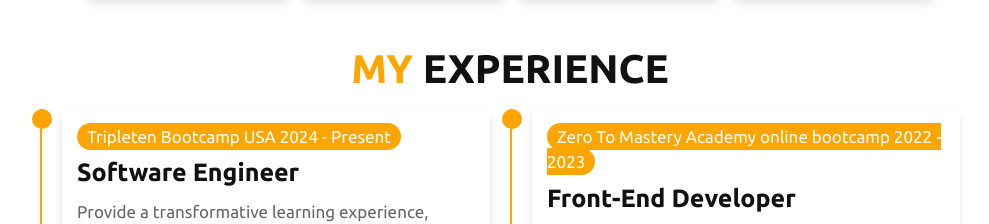
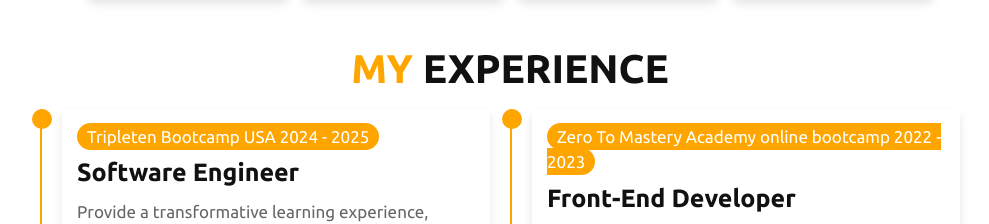
Before and after one commit to azatmanas/portfolio, a React (Vite) app: page / in a window 1280 px wide. Shown: the part 1200-1424 px from the top of the page, without its empty margins (280-1269 px from the left). Built offline with nearby package versions, Linux system fonts and the light colour scheme.

Commit message:
experince jsx updated

```diff
--- a/components/Experience.jsx
+++ b/components/Experience.jsx
@@ -11,7 +11,7 @@ const Experience = () => {
         <div className="box-container">
           <div className="box">
             <div className="content">
-              <span>Tripleten Bootcamp USA 2024 - Present</span>
+              <span>Tripleten Bootcamp USA 2024 - 2025</span>
               <h3>Software Engineer</h3>
               <p>
                 Provide a transformative learning experience, combining hands-on
```
